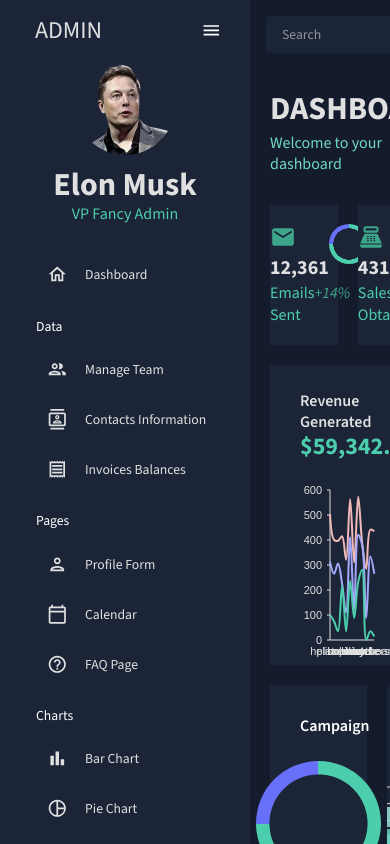
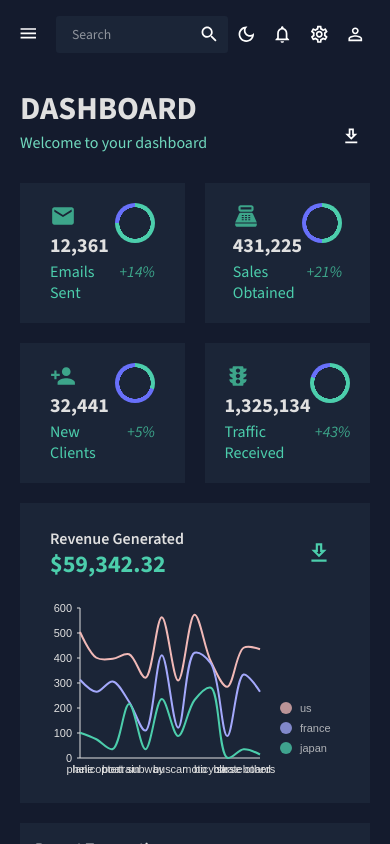
Before and after one commit to Sanny67/react-admin-panel, a React (Create React App) app: page / in a window 390 px wide. Built offline with nearby package versions, Linux system fonts and the light colour scheme; the HTML template or start-up script is replaced by a standard one.

Commit message:
dashboard and sidebar responsive

```diff
--- a/public/index.html
+++ b/public/index.html
@@ -24,7 +24,7 @@
       work correctly both with client-side routing and a non-root public URL.
       Learn how to configure a non-root public URL by running `npm run build`.
     -->
-    <title>React App</title>
+    <title>Dummy Admin Panel</title>
   </head>
   <body>
     <noscript>You need to enable JavaScript to run this app.</noscript>
--- a/src/App.js
+++ b/src/App.js
@@ -17,10 +17,9 @@ import LineChartPage from "./scenes/charts/line";
 import GeoChartPage from "./scenes/charts/geo";
 
 function App() {
+  const root = document.documentElement;
   const [theme, colorMode] = useMode();
   const colors = tokens(theme.palette.mode);
-
-  const root = document.documentElement;
 
   useEffect(() => {
     const scrollbarTrackColor = getComputedStyle(root).getPropertyValue('--scrollbar-track-color');
--- a/src/index.css
+++ b/src/index.css
@@ -39,6 +39,7 @@ html, body, #root, .app, .content{
 /* width */
 ::-webkit-scrollbar {
   width: 6px;
+  height: 6px;
 }
 
 /* Track */
--- a/src/scenes/dashboard/index.jsx
+++ b/src/scenes/dashboard/index.jsx
@@ -1,4 +1,5 @@
-import { Box, Button, IconButton, Typography, useTheme } from "@mui/material";
+import { Box, Button, IconButton, Typography, useTheme, useMediaQuery, Tooltip } from "@mui/material";
+import { styled } from "@mui/system";
 import { tokens } from "../../theme";
 import { mockTransactions } from "../../data/mockData";
 import DownloadOutlinedIcon from "@mui/icons-material/DownloadOutlined";
@@ -11,19 +12,100 @@ import StatBox from "../../components/StatBox";
 import ProgressCircle from "../../components/ProgressCircle";
 import LineChart from "../../components/LineChart";
 import BarChart from "../../components/BarChart";
-import PieChart from "../../components/PieChart";
 import GeoChart from "../../components/GeoChart";
 
 const Dashboard = () => {
   const theme = useTheme();
   const colors = tokens(theme.palette.mode);
 
-  return (
-    <Box m="20px">
-      {/* HEADER */}
-      <Box display="flex" justifyContent="space-between" alignItems="center">
-        <Header title="DASHBOARD" subtitle="Welcome to your dashboard" />
+  const StatCard = styled(Box)(({ theme }) => ({
+    gridColumn: 'span 3',
+    backgroundColor: colors.primary[400],
+    display: 'flex',
+    alignItems: 'center',
+    justifyContent: 'center',
+    [theme.breakpoints.down('sm')]: {
+      gridColumn: 'span 6',
+    },
+  }));
 
+  const BarBox = styled(Box)(({ theme }) => ({
+    gridRow: 'span 2',
+    gridColumn: 'span 8',
+    backgroundColor: colors.primary[400],
+    [theme.breakpoints.down('md')]: {
+      gridColumn: 'span 12',
+    },
+    [theme.breakpoints.down('sm')]: {
+      gridColumn: 'span 12',
+    },
+  }));
+
+  const TransactionsBox = styled(Box)(({ theme }) => ({
+    overflow: 'auto',
+    gridRow: 'span 2',
+    gridColumn: 'span 4',
+    backgroundColor: colors.primary[400],
+    [theme.breakpoints.down('md')]: {
+      gridColumn: 'span 6',
+    },
+    [theme.breakpoints.down('sm')]: {
+      gridColumn: 'span 12',
+    },
+  }));
+
+  const CampaignBox = styled(Box)(({ theme }) => ({
+    padding: '30px',
+    gridRow: 'span 2',
+    gridColumn: 'span 4',
+    backgroundColor: colors.primary[400],
+    [theme.breakpoints.down('md')]: {
+      gridColumn: 'span 6',
+    },
+    [theme.breakpoints.down('sm')]: {
+      gridColumn: 'span 12',
+    },
+  }));
+
+  const SalesBox = styled(Box)(({ theme }) => ({
+    gridRow: 'span 2',
+    gridColumn: 'span 4',
+    backgroundColor: colors.primary[400],
+    [theme.breakpoints.down('md')]: {
+      gridColumn: 'span 6',
+    },
+    [theme.breakpoints.down('sm')]: {
+      gridColumn: 'span 12',
+    },
+  }));
+
+  const GeoChartBox = styled(Box)(({ theme }) => ({
+    padding: '30px',
+    gridRow: 'span 2',
+    gridColumn: 'span 4',
+    backgroundColor: colors.primary[400],
+    [theme.breakpoints.down('md')]: {
+      gridColumn: 'span 6',
+    },
+    [theme.breakpoints.down('sm')]: {
+      gridColumn: 'span 12',
+    },
+  }));
+
+  const DownloadReportButton = () => {
+    const isMobile = useMediaQuery('(max-width:426px)');
+    if(isMobile){
+      return (
+        <Box>
+          <Tooltip title="Download Reports">
+            <IconButton>
+              <DownloadOutlinedIcon />
+            </IconButton>
+          </Tooltip>
+        </Box>
+      );
+    } else {
+      return (
         <Box>
           <Button
             sx={{
@@ -38,6 +120,16 @@ const Dashboard = () => {
             Download Reports
           </Button>
         </Box>
+      );
+    }
+  };
+
+  return (
+    <Box m="20px">
+      {/* HEADER */}
+      <Box display="flex" justifyContent="space-between" alignItems="center">
+        <Header title="DASHBOARD" subtitle="Welcome to your dashboard" />
+        <DownloadReportButton/>
       </Box>
 
       {/* GRID & CHARTS */}
@@ -48,13 +140,7 @@ const Dashboard = () => {
         gap="20px"
       >
         {/* ROW 1 */}
-        <Box
-          gridColumn="span 3"
-          backgroundColor={colors.primary[400]}
-          display="flex"
-          alignItems="center"
-          justifyContent="center"
-        >
+        <StatCard>
           <StatBox
             title="12,361"
             subtitle="Emails Sent"
@@ -66,14 +152,8 @@ const Dashboard = () => {
               />
             }
           />
-        </Box>
-        <Box
-          gridColumn="span 3"
-          backgroundColor={colors.primary[400]}
-          display="flex"
-          alignItems="center"
-          justifyContent="center"
-        >
+        </StatCard>
+        <StatCard>
           <StatBox
             title="431,225"
             subtitle="Sales Obtained"
@@ -85,14 +165,8 @@ const Dashboard = () => {
               />
             }
           />
-        </Box>
-        <Box
-          gridColumn="span 3"
-          backgroundColor={colors.primary[400]}
-          display="flex"
-          alignItems="center"
-          justifyContent="center"
-        >
+        </StatCard>
+        <StatCard>
           <StatBox
             title="32,441"
             subtitle="New Clients"
@@ -104,14 +178,8 @@ const Dashboard = () => {
               />
             }
           />
-        </Box>
-        <Box
-          gridColumn="span 3"
-          backgroundColor={colors.primary[400]}
-          display="flex"
-          alignItems="center"
-          justifyContent="center"
-        >
+        </StatCard>
+        <StatCard>
           <StatBox
             title="1,325,134"
             subtitle="Traffic Received"
@@ -123,18 +191,14 @@ const Dashboard = () => {
               />
             }
           />
-        </Box>
+        </StatCard>
 
         {/* ROW 2 */}
-        <Box
-          gridColumn="span 8"
-          gridRow="span 2"
-          backgroundColor={colors.primary[400]}
-        >
+        <BarBox>
           <Box
             mt="25px"
             p="0 30px"
-            display="flex "
+            display="flex"
             justifyContent="space-between"
             alignItems="center"
           >
@@ -165,13 +229,9 @@ const Dashboard = () => {
           <Box height="250px" m="-20px 0 0 0">
             <LineChart isDashboard={true} />
           </Box>
-        </Box>
-        <Box
-          gridColumn="span 4"
-          gridRow="span 2"
-          backgroundColor={colors.primary[400]}
-          overflow="auto"
-        >
+        </BarBox>
+
+        <TransactionsBox>
           <Box
             display="flex"
             justifyContent="space-between"
@@ -215,15 +275,10 @@ const Dashboard = () => {
               </Box>
             </Box>
           ))}
-        </Box>
+        </TransactionsBox>
 
         {/* ROW 3 */}
-        <Box
-          gridColumn="span 4"
-          gridRow="span 2"
-          backgroundColor={colors.primary[400]}
-          p="30px"
-        >
+        <CampaignBox>
           <Typography variant="h5" fontWeight="600">
             Campaign
           </Typography>
@@ -243,12 +298,9 @@ const Dashboard = () => {
             </Typography>
             <Typography>Includes extra misc expenditures and costs</Typography>
           </Box>
-        </Box>
-        <Box
-          gridColumn="span 4"
-          gridRow="span 2"
-          backgroundColor={colors.primary[400]}
-        >
+        </CampaignBox>
+
+        <SalesBox>
           <Typography
             variant="h5"
             fontWeight="600"
@@ -259,13 +311,9 @@ const Dashboard = () => {
           <Box height="250px" mt="-20px">
             <BarChart isDashboard={true} />
           </Box>
-        </Box>
-        <Box
-          gridColumn="span 4"
-          gridRow="span 2"
-          backgroundColor={colors.primary[400]}
-          padding="30px"
-        >
+        </SalesBox>
+
+        <GeoChartBox>
           <Typography
             variant="h5"
             fontWeight="600"
@@ -276,7 +324,8 @@ const Dashboard = () => {
           <Box height="200px">
             <GeoChart isDashboard={true} />
           </Box>
-        </Box>
+        </GeoChartBox>
+
       </Box>
     </Box>
   );
--- a/src/scenes/global/Sidebar.jsx
+++ b/src/scenes/global/Sidebar.jsx
@@ -1,6 +1,5 @@
 import React, { useState } from 'react';
 import HomeOutlinedIcon from '@mui/icons-material/HomeOutlined';
-import PeopleOutlineOutlinedIcon from '@mui/icons-material/PeopleOutlineOutlined';
 import ContactsOutlinedIcon from '@mui/icons-material/ContactsOutlined';
 import PeopleOutlinedIcon from '@mui/icons-material/PeopleOutlined';
 import ReceiptOutlinedIcon from '@mui/icons-material/ReceiptOutlined';
@@ -14,15 +13,16 @@ import MenuOutlinedIcon from '@mui/icons-material/MenuOutlined';
 import MapOutlinedIcon from '@mui/icons-material/MapOutlined';
 import { useTheme } from '@emotion/react';
 import { tokens } from '../../theme';
-import { Box, IconButton, ListItem, Typography, styled } from '@mui/material';
+import { Box, IconButton, ListItem, Typography, useMediaQuery } from '@mui/material';
 import { Sidebar as ProSidebar, Menu, MenuItem, SubMenu } from 'react-pro-sidebar';
 import { Link } from 'react-router-dom';
 import UserImage from '../../assets/user.png';
+import MenuIcon from '@mui/icons-material/Menu';
 
-
-const Item = ({ title, to, icon, selected, setSelected }) => {
+const Item = ({ title, to, icon, selected, setSelected, setIsCollapsed }) => {
     const theme = useTheme();
     const colors = tokens(theme.palette.mode);
+    const isMobile = useMediaQuery('(max-width:426px)');
 
     return (
       <MenuItem
@@ -31,7 +31,10 @@ const Item = ({ title, to, icon, selected, setSelected }) => {
         style={{
           color: colors.grey[100],
         }}
-        onClick={() => setSelected(title)}
+        onClick={() => {
+            setSelected(title);
+            if(isMobile) setIsCollapsed(false);
+        }}
         component={<Link to={to} />}
       >
         <Typography>{title}</Typography>
@@ -42,15 +45,24 @@ const Item = ({ title, to, icon, selected, setSelected }) => {
 const Sidebar = () => {
     const theme = useTheme();
     const colors = tokens(theme.palette.mode);
-    const [isCollapsed, setIsCollapsed] = useState(false);
+    const isMobile = useMediaQuery('(max-width:426px)');
+    const [isCollapsed, setIsCollapsed] = useState(isMobile ? true : false);
     const [selected, setSelected] = useState("Dashboard");
 
     return (
-        <Box>
-            <ProSidebar collapsed={isCollapsed}
+        <>
+            {isMobile && <Box position="absolute" top={0} left={0} padding="15px 10px" onClick={() => setIsCollapsed(!isCollapsed)}>
+                <IconButton>
+                    <MenuIcon/>
+                </IconButton>
+            </Box>}
+            <ProSidebar
+                collapsed={false}
                 rootStyles={{
                     height: '100%',
                     border: 'none',
+                    width: isMobile ? (isCollapsed ? ' 0 !important' : '100%') : "auto",
+                    minWidth: isMobile ? (isCollapsed ? ' 0 !important' : '100%') : "auto",
                     background: `${colors.primary[400]} !important`,
                     "& *": {
                         background: `transparent !important`,
@@ -76,7 +88,7 @@ const Sidebar = () => {
                     }}
                     rootStyles={{
                         background: `${colors.primary[400]} !important`,
-                        padding: "5px 20px 20px !important",
+                        padding: isMobile ? "5px" : "5px 20px 20px" + "!important",
                         '& .ps-menuitem-root.main-menu .ps-menu-button': {
                             padding: 0,
                         },
@@ -142,6 +154,7 @@ const Sidebar = () => {
                             icon={<HomeOutlinedIcon />}
                             selected={selected}
                             setSelected={setSelected}
+                            setIsCollapsed={setIsCollapsed}
                         />
                         {/* <SubMenu
                             label="Data"
@@ -159,6 +172,7 @@ const Sidebar = () => {
                                 icon={<PeopleOutlinedIcon />}
                                 selected={selected}
                                 setSelected={setSelected}
+                                setIsCollapsed={setIsCollapsed}
                             />
                             <Item
                                 to="/contacts"
@@ -166,6 +180,7 @@ const Sidebar = () => {
                                 icon={<ContactsOutlinedIcon />}
                                 selected={selected}
                                 setSelected={setSelected}
+                                setIsCollapsed={setIsCollapsed}
                             />
                             <Item
                                 to="/invoices"
@@ -173,6 +188,7 @@ const Sidebar = () => {
                                 icon={<ReceiptOutlinedIcon />}
                                 selected={selected}
                                 setSelected={setSelected}
+                                setIsCollapsed={setIsCollapsed}
                             />
                         {/* </SubMenu>
 
@@ -192,6 +208,7 @@ const Sidebar = () => {
                                 icon={<PersonOutlinedIcon />}
                                 selected={selected}
                                 setSelected={setSelected}
+                                setIsCollapsed={setIsCollapsed}
                             />
                             <Item
                                 title="Calendar"
@@ -199,6 +216,7 @@ const Sidebar = () => {
                                 icon={<CalendarTodayOutlinedIcon />}
                                 selected={selected}
                                 setSelected={setSelected}
+                                setIsCollapsed={setIsCollapsed}
                             />
                             <Item
                                 title="FAQ Page"
@@ -206,6 +224,7 @@ const Sidebar = () => {
                                 icon={<HelpOutlineOutlinedIcon />}
                                 selected={selected}
                                 setSelected={setSelected}
+                                setIsCollapsed={setIsCollapsed}
                             />
                         {/* </SubMenu>
 
@@ -225,6 +244,7 @@ const Sidebar = () => {
                                 icon={<BarChartOutlinedIcon />}
                                 selected={selected}
                                 setSelected={setSelected}
+                                setIsCollapsed={setIsCollapsed}
                             />
                             <Item
                                 title="Pie Chart"
@@ -232,6 +252,7 @@ const Sidebar = () => {
                                 icon={<PieChartOutlineOutlinedIcon />}
                                 selected={selected}
                                 setSelected={setSelected}
+                                setIsCollapsed={setIsCollapsed}
                             />
                             <Item
                                 title="Line Chart"
@@ -239,6 +260,7 @@ const Sidebar = () => {
                                 icon={<TimelineOutlinedIcon />}
                                 selected={selected}
                                 setSelected={setSelected}
+                                setIsCollapsed={setIsCollapsed}
                             />
                             <Item
                                 title="Geography Chart"
@@ -246,6 +268,7 @@ const Sidebar = () => {
                                 icon={<MapOutlinedIcon />}
                                 selected={selected}
                                 setSelected={setSelected}
+                                setIsCollapsed={setIsCollapsed}
                             />
                         {/* </SubMenu> */}
 
@@ -255,7 +278,7 @@ const Sidebar = () => {
 
                 </Menu>
             </ProSidebar>
-        </Box>
+        </>
     );
 };
 
--- a/src/scenes/global/Topbar.jsx
+++ b/src/scenes/global/Topbar.jsx
@@ -14,7 +14,7 @@ const Topbar = () => {
     const colorMode = useContext(ColorModeContext);
 
     return (
-        <Box display="flex" justifyContent="space-between" p={2}>
+        <Box display="flex" justifyContent="space-between" p={2} marginLeft="40px">
             {/* SEARCH BAR */}
             <Box
                 display="flex"
```
